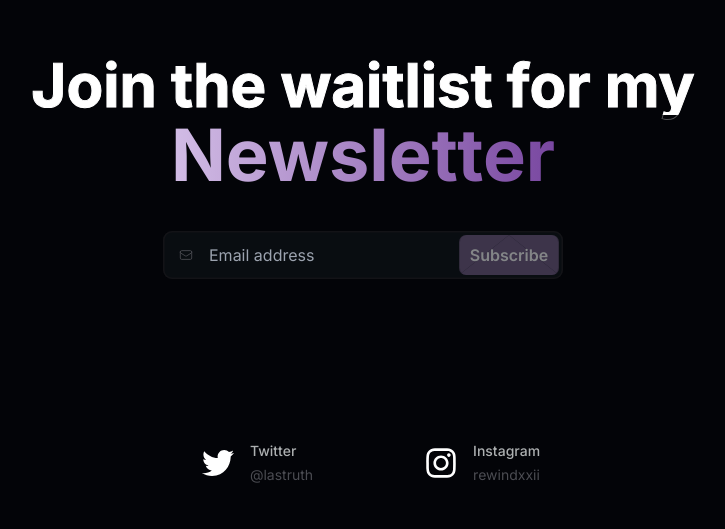
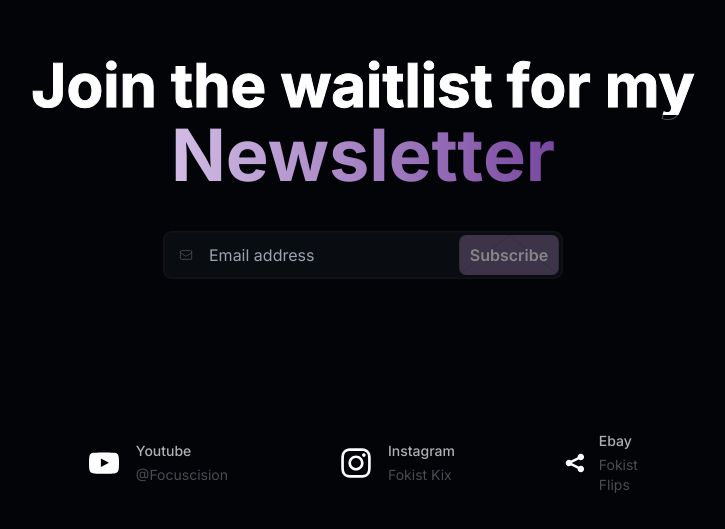
Before and after one commit to lasttruth/Newsletter, a Next.js app: page / in a window 1280 px wide. Shown: the part 105-634 px from the top of the page, without its empty margins (277-1002 px from the left). Built offline with nearby package versions, Linux system fonts and the light colour scheme.

Commit message:
change values in cosntants for production use wip

```diff
--- a/constants.ts
+++ b/constants.ts
@@ -4,21 +4,27 @@ import { Metadata } from "next";
 export const socials = [
     {
       id: 1,
-      name: "Twitter",
-      url: "https://twitter.com/lastruth",
-      handle: "@lastruth",
+      name: "Youtube",
+      url: "https://www.youtube.com/@Focuscision",
+      handle: "@Focuscision",
     },
     {
       id: 2,
       name: "Instagram",
-      url: "https://www.instagram.com/rewindxxii",
-      handle: "rewindxxii",
+      url: "https://www.instagram.com/mr.focuscision/",
+      handle: "Fokist Kix",
+    },
+    {
+      id: 3,
+      name: "Ebay",
+      url: "https://www.ebay.com/str/fokistflips",
+      handle: "Fokist Flips",
     },
   ];
 
-  const title = "Robin Doirin";
+  const title = "Andrew Doirin";
 const description =
-  "Full-Stack Software Engineer 🧑🏻‍💻 working with cutting-edge stuff.";
+  "Keep Going";
 const image =
   "https://yt3.ggpht.com/VoEBu0KxtQkfWretx-3_NqxKnoLqfKNTtWq0KFigdqaqVQFz8CggKgqkcxXqCDW7zYWlZZJOuQ=s108-c-k-c0x00ffffff-no-rj";
 
@@ -28,8 +34,8 @@ export const metaData: Metadata = {
   openGraph: {
     title,
     description,
-    url: "https://kamekuma.com",
-    siteName: "KameKuma",
+    url: "https://focuscision.com",
+    siteName: "Focuscision Presents",
     images: [{ url: image }],
     locale: "en-US",
     type: "website",
```
